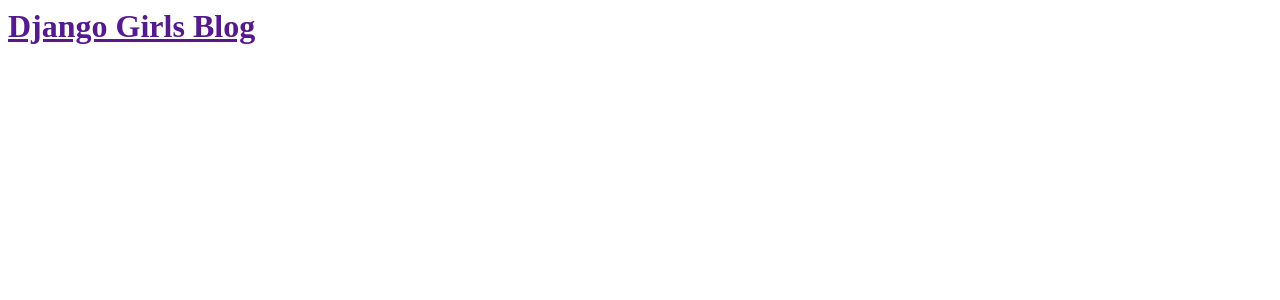
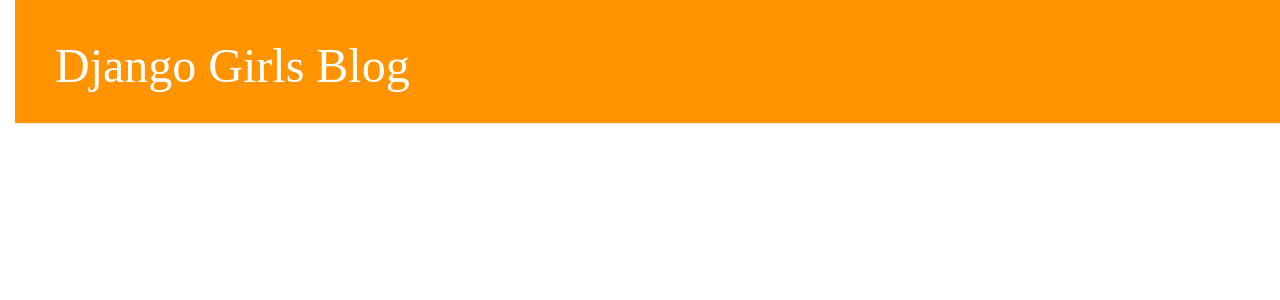
Before and after one commit to binsalim/djangoboys, a Django app: page / in a window 1280 px wide. Shown: the top 300 px of the page. Run offline with Django 3.2, Linux system fonts and the light colour scheme; data that the repository does not hold is empty; some libraries are stand-ins or nearby versions.

Commit message:
Added view and template for detailed blog post as well as css for the site.

```diff
--- /dev/null
+++ b/blog/static/css/blog.css
@@ -0,0 +1,45 @@
+h1 a {
+    color: #FCA205;
+    font-family: 'Lobster';
+}
+body {
+    padding-left: 15px;
+}
+.page-header {
+    background-color: #ff9400;
+    margin-top: 0;
+    padding: 20px 20px 20px 40px;
+}
+.page-header h1, .page-header h1 a, .page-header h1 a:visited, .page-header h1 a:active {
+    color: #ffffff;
+    font-size: 36pt;
+    text-decoration: none;
+}
+.content {
+    margin-left: 40px;
+}
+h1, h2, h3, h4 {
+    font-family: 'Lobster', cursive;
+}
+.date {
+    float: right;
+    color: #828282;
+}
+.save {
+    float: right;
+}
+.post-form textarea, .post-form input {
+    width: 100%;
+}
+.top-menu, .top-menu:hover, .top-menu:visited {
+    color: #ffffff;
+    float: right;
+    font-size: 26pt;
+    margin-right: 20px;
+}
+.post {
+    margin-bottom: 70px;
+}
+.post h1 a, .post h1 a:visited {
+    color: #000000;
+}
--- /dev/null
+++ b/blog/templates/blog/base.html
@@ -0,0 +1,24 @@
+{% load staticfiles %}
+<html>
+    <head>
+    	<link rel="stylesheet" href="//maxcdn.bootstrapcdn.com/bootstrap/3.2.0/css/bootstrap.min.css">
+        <link rel="stylesheet" href="//maxcdn.bootstrapcdn.com/bootstrap/3.2.0/css/bootstrap-theme.min.css">
+        <link rel="stylesheet" href="{% static "css/blog.css" %}">
+        <title>Django Girl's blog</title>
+    </head>
+    <body>
+    <div class="page-header">
+        <h1><a href="/">Django Girls Blog</a></h1>
+    </div>
+    <div class="content container">
+        <div class="row">
+            <div class="col-md-8">
+            {% block content %}
+            {% endblock %}
+            </div>
+        </div>
+    </div>
+
+
+    </body>
+</html>
--- a/blog/urls.py
+++ b/blog/urls.py
@@ -3,4 +3,5 @@ from . import views
 
 urlpatterns = [
     url(r'^$', views.post_list, name='post_list'),
+    url(r'^post/(?P<pk>[0-9]+)/$', views.post_detail, name='post_detail'),
 ]
--- a/blog/views.py
+++ b/blog/views.py
@@ -1,3 +1,4 @@
+from django.shortcuts import render, get_object_or_404
 from django.shortcuts import render
 from .models import Post
 from django.utils import timezone
@@ -6,3 +7,9 @@ from django.utils import timezone
 def post_list(request):
 	posts = Post.objects.filter(published_date__lte=timezone.now()).order_by('published_date')
 	return render(request, 'blog/post_list.html', {'posts': posts})
+def post_detail(request, pk):
+	Post.objects.get(pk=pk)
+
+def post_detail(request, pk):
+    post = get_object_or_404(Post, pk=pk)
+    return render(request, 'blog/post_detail.html', {'post': post})
--- a/mysite/urls.py
+++ b/mysite/urls.py
@@ -5,4 +5,5 @@ urlpatterns = [
 
     url(r'^admin/', include(admin.site.urls)),
     url(r'', include('blog.urls')),
+
 ]
```
Also changed, not shown: blog/templates/blog/post_detail.html (added, +13 -0 lines), blog/templates/blog/post_list.html (+14 -17 lines).
